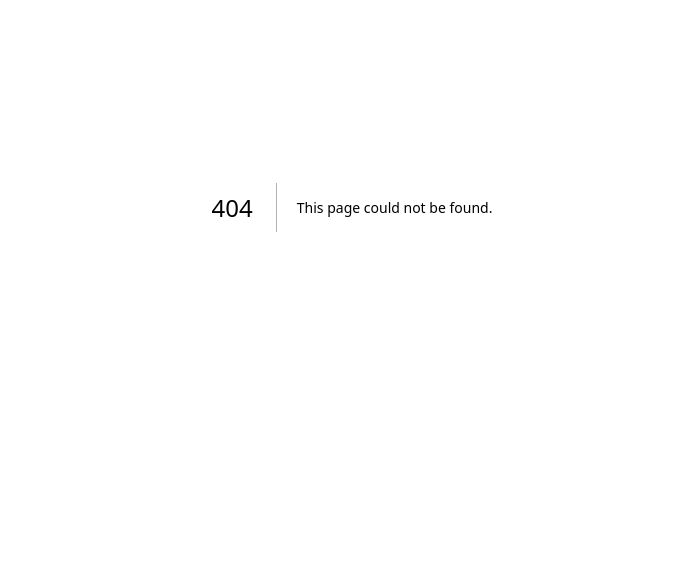
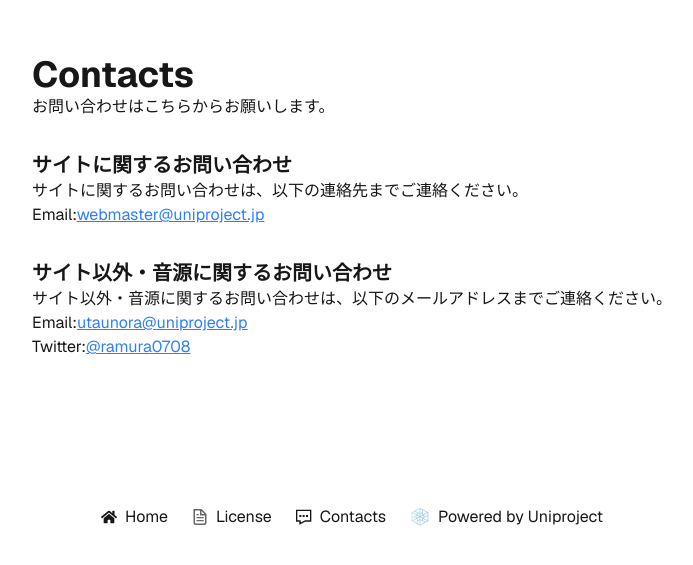
Before and after one commit to UniPro-tech/ramura-utau-site, a Next.js app: page /contacts in a window 1280 px wide. Before the commit this address had no page. Shown: the part 193-758 px from the top of the page, without its empty margins (288-981 px from the left). Built offline with nearby package versions, Linux system fonts and the light colour scheme.

Commit message:
問い合わせ先情報を掲載

```diff
--- a/package.json
+++ b/package.json
@@ -12,6 +12,7 @@
     "next": "15.5.4",
     "react": "19.1.0",
     "react-dom": "19.1.0",
+    "react-icons": "^5.5.0",
     "react-markdown": "^10.1.0",
     "remark-gfm": "^4.0.1"
   },
--- /dev/null
+++ b/src/app/contacts/page.tsx
@@ -0,0 +1,61 @@
+import Footer from "@/components/Footer";
+import Link from "next/link";
+
+export default function ContactsPage() {
+  return (
+    <div className="font-sans grid grid-rows-[20px_1fr_20px] items-center justify-items-center min-h-screen p-8 pb-20 gap-16 sm:p-20">
+      <main className="flex flex-col gap-[32px] row-start-2 items-center sm:items-start">
+        <section>
+          <h1 className="text-4xl font-bold">Contacts</h1>
+          <p>お問い合わせはこちらからお願いします。</p>
+        </section>
+        <section>
+          <h2 className="text-xl font-bold">サイトに関するお問い合わせ</h2>
+          <p>サイトに関するお問い合わせは、以下の連絡先までご連絡ください。</p>
+          <ul>
+            <li>
+              Email:
+              <Link
+                href="mailto:webmaster@uniproject.jp"
+                className="text-blue-500 underline dark:text-blue-300"
+              >
+                webmaster@uniproject.jp
+              </Link>
+            </li>
+          </ul>
+        </section>
+        <section>
+          <h2 className="text-xl font-bold">
+            サイト以外・音源に関するお問い合わせ
+          </h2>
+          <p>
+            サイト以外・音源に関するお問い合わせは、以下のメールアドレスまでご連絡ください。
+          </p>
+          <ul>
+            <li>
+              Email:
+              <Link
+                href="mailto:utaunora@uniproject.jp"
+                className="text-blue-500 underline dark:text-blue-300"
+              >
+                utaunora@uniproject.jp
+              </Link>
+            </li>
+            <li>
+              Twitter:
+              <Link
+                href="https://twitter.com/ramura0708"
+                target="_blank"
+                rel="noopener noreferrer"
+                className="text-blue-500 underline dark:text-blue-300"
+              >
+                @ramura0708
+              </Link>
+            </li>
+          </ul>
+        </section>
+      </main>
+      <Footer />
+    </div>
+  );
+}
--- a/src/app/license/page.tsx
+++ b/src/app/license/page.tsx
@@ -2,6 +2,7 @@ import fs from "fs";
 import { MarkdownAsync } from "react-markdown";
 import remarkGfm from "remark-gfm";
 import Link from "next/link";
+import Footer from "@/components/Footer";
 
 export const dynamic = "force-static";
 
@@ -9,13 +10,13 @@ export default async function LicensePage() {
   const LICENSE_FILE_PATH = "src/docs/legal.md";
   const file = await fs.promises.readFile(LICENSE_FILE_PATH, "utf-8");
   return (
-    <main className="flex flex-col justify-center items-center gap-8 px-4 py-8 md:px-8 lg:px-16">
-      <section className="markdown max-w-6xl shadow-lg p-8 rounded-xl w-full">
-        <MarkdownAsync remarkPlugins={[remarkGfm]}>{file}</MarkdownAsync>
-      </section>
-      <Link href="/" className="text-blue-500 hover:underline">
-        ホームに戻る
-      </Link>
-    </main>
+    <div className="font-sans items-center justify-items-center min-h-screen p-8 pb-20 gap-16 sm:p-20">
+      <main className="flex flex-col justify-center items-center gap-8 px-4 py-8 md:px-8 lg:px-16">
+        <section className="markdown max-w-6xl shadow-lg p-8 rounded-xl w-full">
+          <MarkdownAsync remarkPlugins={[remarkGfm]}>{file}</MarkdownAsync>
+        </section>
+      </main>
+      <Footer />
+    </div>
   );
 }
--- a/src/app/page.tsx
+++ b/src/app/page.tsx
@@ -1,3 +1,4 @@
+import Footer from "@/components/Footer";
 import Image from "next/image";
 import Link from "next/link";
 
@@ -37,52 +38,7 @@ export default function Home() {
           </a> */}
         </div>
       </main>
-      <footer className="row-start-3 flex gap-[24px] flex-wrap items-center justify-center">
-        <Link
-          className="flex items-center gap-2 hover:underline hover:underline-offset-4"
-          href="./license"
-          rel="noopener noreferrer"
-        >
-          <Image
-            aria-hidden
-            src="/file.svg"
-            alt="File icon"
-            width={16}
-            height={16}
-          />
-          License
-        </Link>
-        {/*<a
-          className="flex items-center gap-2 hover:underline hover:underline-offset-4"
-          href="https://vercel.com/templates?framework=next.js&utm_source=create-next-app&utm_medium=appdir-template-tw&utm_campaign=create-next-app"
-          target="_blank"
-          rel="noopener noreferrer"
-        >
-          <Image
-            aria-hidden
-            src="/window.svg"
-            alt="Window icon"
-            width={16}
-            height={16}
-          />
-          Examples
-        </a>*/}
-        <Link
-          className="flex items-center gap-2 hover:underline hover:underline-offset-4"
-          href="https://uniproject.jp"
-          target="_blank"
-          rel="noopener noreferrer"
-        >
-          <Image
-            aria-hidden
-            src="/uniproject.png"
-            alt="Globe icon"
-            width={20}
-            height={20}
-          />
-          Powered by Uniproject
-        </Link>
-      </footer>
+      <Footer />
     </div>
   );
 }
--- /dev/null
+++ b/src/components/Footer.tsx
@@ -0,0 +1,71 @@
+import Image from "next/image";
+import Link from "next/link";
+import { FaHome } from "react-icons/fa";
+import { GrContact } from "react-icons/gr";
+
+export default function Footer() {
+  return (
+    <footer className="row-start-3 flex gap-[24px] flex-wrap items-center justify-center">
+      <Link
+        href="/"
+        className="flex items-center gap-2 hover:underline hover:underline-offset-4"
+        rel="noopener noreferrer"
+      >
+        <FaHome />
+        Home
+      </Link>
+      <Link
+        className="flex items-center gap-2 hover:underline hover:underline-offset-4"
+        href="/license"
+        rel="noopener noreferrer"
+      >
+        <Image
+          aria-hidden
+          src="/file.svg"
+          alt="File icon"
+          width={16}
+          height={16}
+        />
+        License
+      </Link>
+      <Link
+        className="flex items-center gap-2 hover:underline hover:underline-offset-4"
+        href="/contacts"
+        rel="noopener noreferrer"
+      >
+        <GrContact />
+        Contacts
+      </Link>
+      {/*<a
+          className="flex items-center gap-2 hover:underline hover:underline-offset-4"
+          href="https://vercel.com/templates?framework=next.js&utm_source=create-next-app&utm_medium=appdir-template-tw&utm_campaign=create-next-app"
+          target="_blank"
+          rel="noopener noreferrer"
+        >
+          <Image
+            aria-hidden
+            src="/window.svg"
+            alt="Window icon"
+            width={16}
+            height={16}
+          />
+          Examples
+        </a>*/}
+      <Link
+        className="flex items-center gap-2 hover:underline hover:underline-offset-4"
+        href="https://uniproject.jp"
+        target="_blank"
+        rel="noopener noreferrer"
+      >
+        <Image
+          aria-hidden
+          src="/uniproject.png"
+          alt="Globe icon"
+          width={20}
+          height={20}
+        />
+        Powered by Uniproject
+      </Link>
+    </footer>
+  );
+}
```
Also changed, not shown: 1 other file (tests, documents, lock files or other folders).
